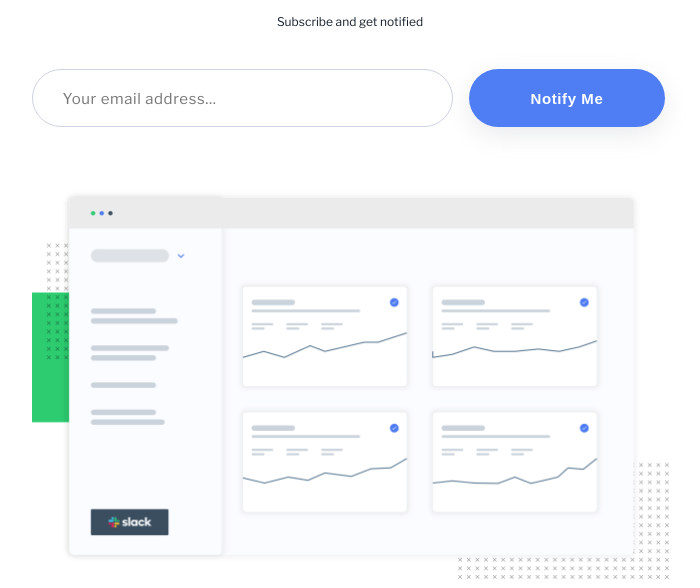
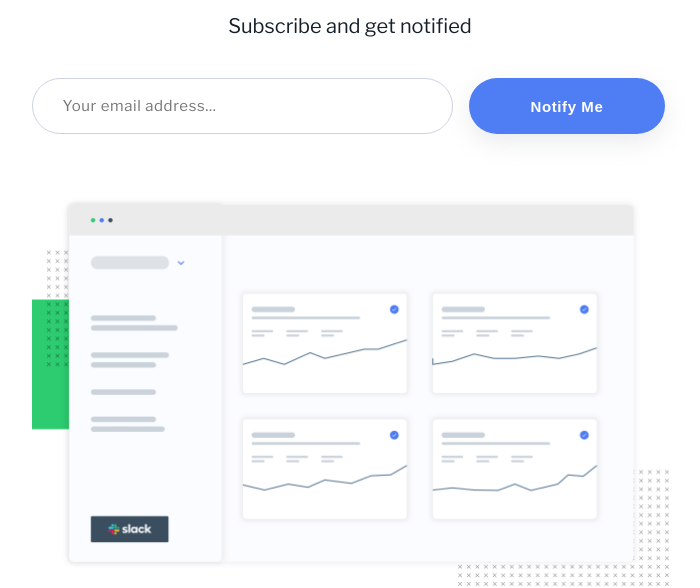
Before and after one commit to imanmaulana1/frontend-mentor-challenges, a plain HTML site: page newbie/ping-coming-soon-page/index.html in a window 1280 px wide. Shown: the part 221-809 px from the top of the page, without its empty margins (290-990 px from the left). Drawn offline with nearby package versions, Linux system fonts and the light colour scheme.

Commit message:
style: change padding input

```diff
--- a/newbie/ping-coming-soon-page/css/styles.css
+++ b/newbie/ping-coming-soon-page/css/styles.css
@@ -207,7 +207,7 @@ footer {
     margin-top: 48px;
   }
 
-  main p {
+  main .lead {
     font-size: 1rem;
   }
 
@@ -224,7 +224,7 @@ footer {
 
   #form-wrapper input {
     width: 421px;
-    padding: 20px 30px 18px 30px;
+    padding: 18px 30px;
     font-size: 0.75rem;
     letter-spacing: 0.6px;
   }
```
